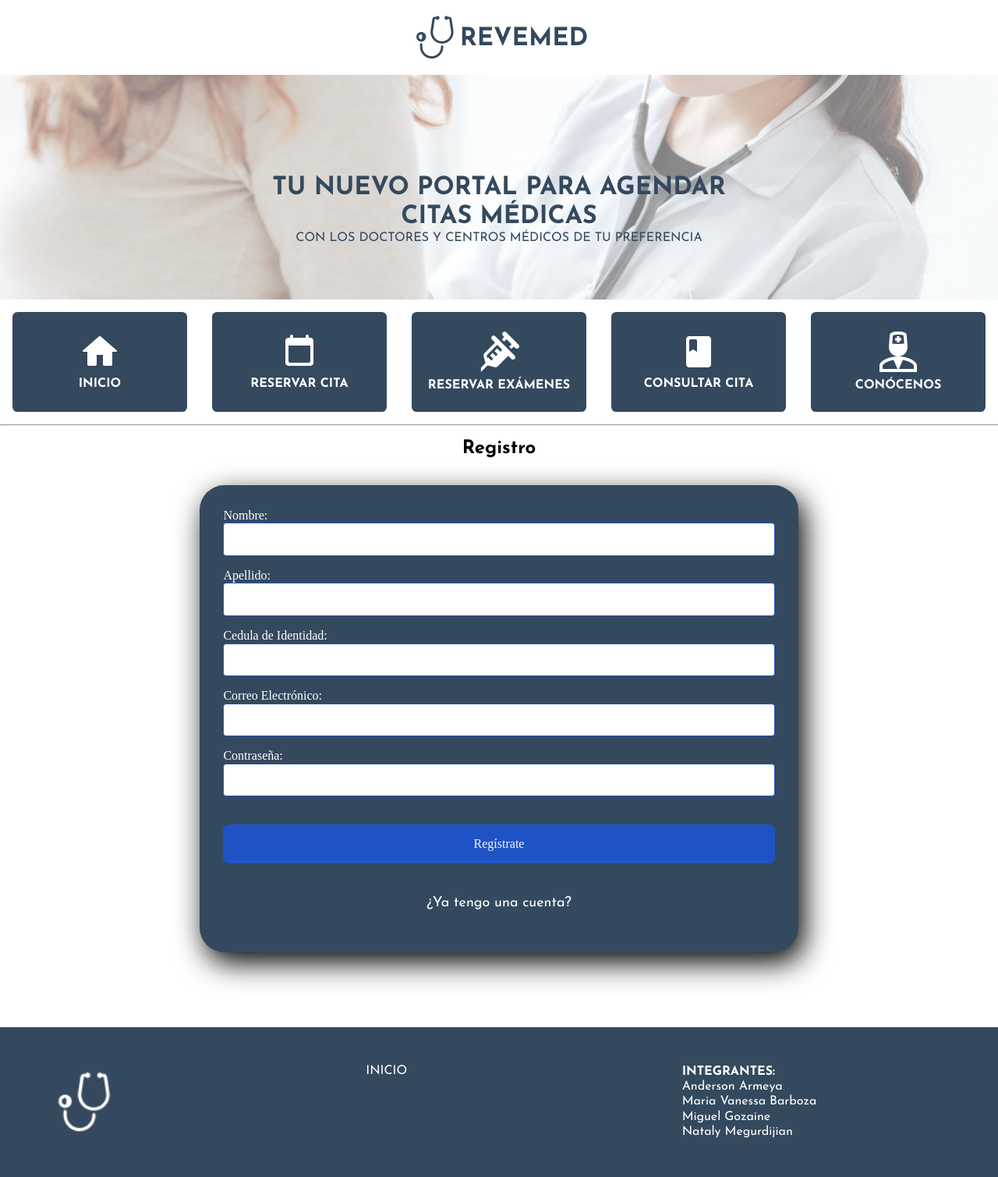
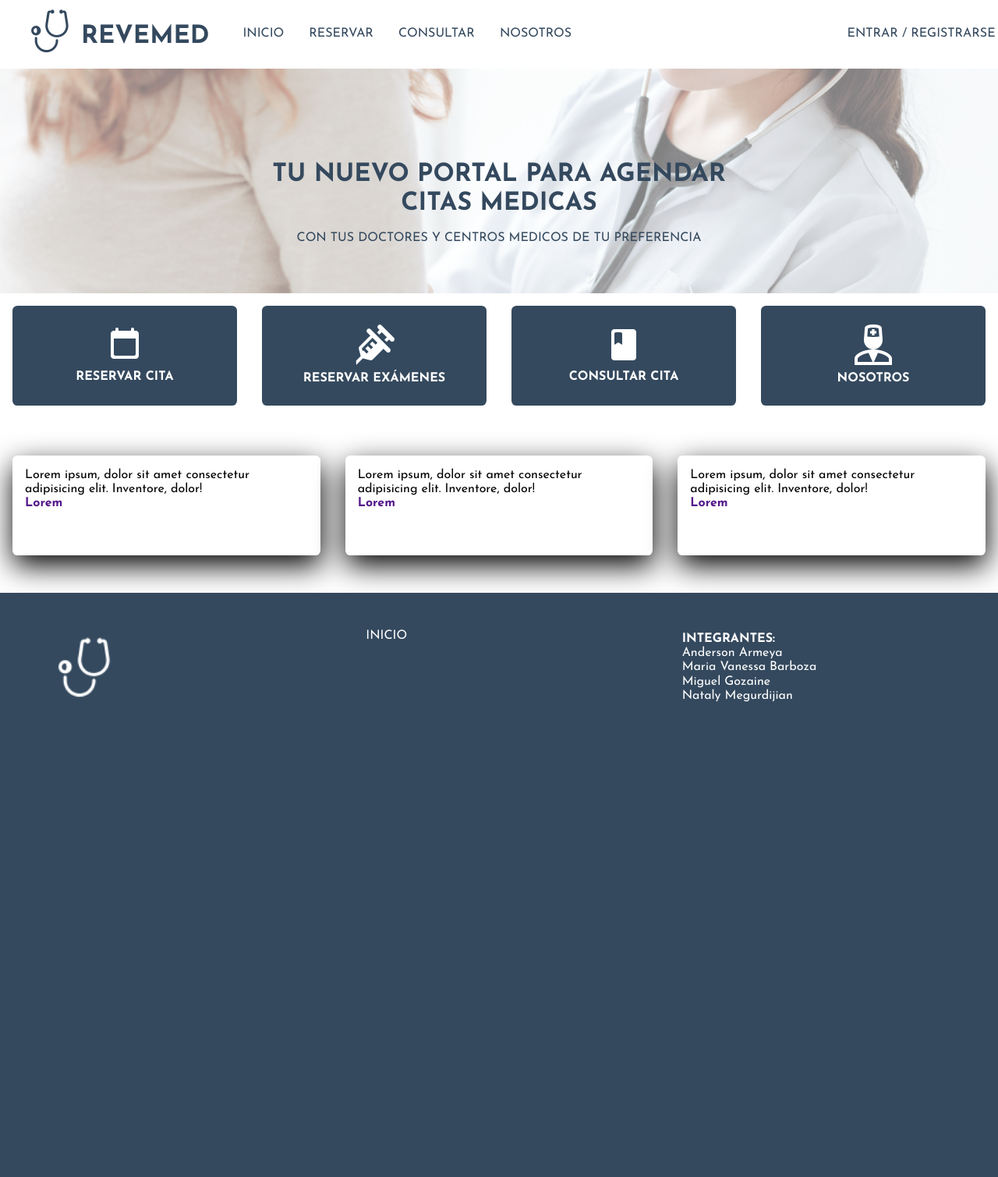
Before and after one commit to andyengit/medical-appointment, a PHP site: page /proyecto/ in a window 1280 px wide. Shown: the whole page at 78% size. After the commit the page ends 900 px from the top, so only its background shows below. Run offline with PHP 8.4, Linux system fonts and the light colour scheme; some libraries are stand-ins or nearby versions.

Commit message:
Introduciendo cambio de modulos, actualizacion del modulo de registro + Reservaciones. Creacion de inicio.php actualizacion del header. y cambio en estilos

```diff
--- /dev/null
+++ b/controllers/viewController.php
@@ -0,0 +1,14 @@
+<?php
+class viewController{
+    public function changeView(){
+        if(isset($_GET["go"])){
+            $change = $_GET["go"];
+        } else {
+            $change = "inicio";
+        }
+        $resultado = new viewModel();
+        include $resultado->changeViewModel($change);;
+    }
+}
+
+?>
--- a/index.php
+++ b/index.php
@@ -1,94 +1,12 @@
 <?php
 session_start();
-
+require_once "controllers/viewController.php";
+require_once "models/viewModel.php";
 require_once "VARS.php";
 require_once "view/head.php";
 
-if(isset($_SESSION["register"]) && $_SESSION["register"]) {
-    $register = true;
-    session_destroy();
-    $_SESSION = null;
-}
+$mvc = new viewController();
+$mvc->changeView();
+
+require_once "view/foot.php";
 ?>
-
-<!--CONTENIDO-->
-<hr>
-<section class="modulos">
-    <h2>Registro</h2>
-
-	<form method="POST" action="controllers/register.php" id="register-form">
-        <label for="name">Nombre:</label>
-        <input
-            class="data" type="text" id="name" name="name"
-            value="<?= isset($_SESSION['name']) ? $_SESSION['name'] : '' ?>"
-        >
-        <?php
-        if(isset($_SESSION["nameErr"])):?>
-            <strong class="alert_warning"><?= $_SESSION["nameErr"] ?></strong>
-        <?php
-        endif;
-        ?>
-
-        <label for="lastname">Apellido:</label>
-        <input
-            class="data" type="text" id="lastname" name="lastname"
-            value="<?= isset($_SESSION['lastName']) ? $_SESSION['lastName'] : '' ?>"
-        >
-        <?php
-        if(isset($_SESSION["lastNameErr"])):?>
-            <strong class="alert_warning"><?= $_SESSION["lastNameErr"] ?></strong>
-        <?php
-        endif;
-        ?>
-
-        <label for="CI">Cedula de Identidad:</label>
-        <input
-            class="data" type="text" id="CI" name="CI"
-            value="<?= isset($_SESSION['ci']) ? $_SESSION['ci'] : '' ?>"
-        >
-        <?php
-        if(isset($_SESSION["ciErr"])):?>
-            <strong class="alert_warning"><?= $_SESSION["ciErr"] ?></strong>
-        <?php
-        endif;
-        ?>
-
-
-        <label for="email">Correo Electrónico:</label>
-        <input
-            class="data" type="email" id="email" name="email"
-            value="<?= isset($_SESSION['email']) ? $_SESSION['email'] : '' ?>"
-        >
-        <?php
-        if(isset($_SESSION["emailErr"])):?>
-            <strong class="alert_warning"><?= $_SESSION["emailErr"] ?></strong>
-        <?php
-        endif;
-        ?>
-
-        <label for="password">Contraseña:</label>
-        <input class="data" type="password" id="password" name="password">
-        <?php
-        if(isset($_SESSION["passwordErr"])):?>
-            <strong class="alert_warning"><?= $_SESSION["passwordErr"] ?></strong>
-        <?php
-        endif;
-        ?>
-
-        <input class="botons" type="submit" value="Regístrate">
-
-        <p><a href="#">¿Ya tengo una cuenta?</a></p>
-
-        <?php
-        if(isset($register) && $register):?>
-            <strong class="alert_success">Registro completado correctamente.</strong>
-        <?php
-            endif;
-        ?>
-    </form>
-
-
-
-</section>
-
-<?php require_once "view/foot.php";
--- /dev/null
+++ b/models/viewModel.php
@@ -0,0 +1,14 @@
+<?php
+require_once "VARS.php";
+class viewModel{
+    public function changeViewModel($link){
+        if($link == "nosotros" || $link == "examenes" || $link == "reservar" || $link =="resultados" || $link == "registro"){
+            $modulo = "view/modulos/". $link .".php";
+        } else if($link == "inicio"){
+            $modulo = "view/modulos/inicio.php";
+        }
+        return $modulo;
+    }
+}
+
+?>
--- a/view/css/styles.css
+++ b/view/css/styles.css
@@ -2,21 +2,24 @@
 						COLORES
 --------------------------------------------------/
 #34495E AZUL PRINCIPAL
-
-
-
-*//*------------------------------------------------/
+--------------------------------------------------/
 						FUENTES
 --------------------------------------------------*/
-
+@font-face{
+	font-family: "Josefin Sans";
+	src: url(http://localhost/proyecto/view/css/JosefinSans-VariableFont_wght.ttf) format('truetype');
+}
+/*------------------------------------------------/
+						GENERAL
+--------------------------------------------------*/
 * {
 	margin:0;
 	padding:0;
 	box-sizing:border-box;
 }
 
-a,b,p, h1,h2,h3{
-	font-family: "Josefin Sans";
+a,b,p,h1,h2,h3,li{
+	font-family: "Josefin Sans",sans-serif;
 	text-decoration: none;
 }
 
@@ -26,52 +29,83 @@ h4 {
 	font-size:20px;
 	text-align:center;
 }
-
-@font-face{
-	font-family: "Josefin Sans";
-	src: url(http://localhost/proyecto/view/css/JosefinSans-VariableFont_wght.ttf) format('truetype');
-}
-
 table {
 	display: block;
 }
 table tr{
 	border-top: 1px solid;
 }
-/*---------------------------------------------------
-				HEADER
------------------------------------------------------*/
+/* --------------------------------------------------
+					HEADER
+-------------------------------------------------- */
 
-.header {
-	display: flex;
-	justify-content: center;
-	width: 100%;
-	height: 4rem;
-	margin-top: 1rem;
-}
-
-.header span{
-	width: 1rem;
-	padding-right: 4rem;
-}
-
-.header h1{
-	display: flex;
-	font-family: "Josefin Sans", sans-serif;
-	color: #34495E;
-	margin-top: 1rem;
-}
-/*---------------------------------------------------
-				NOITCIAS
------------------------------------------------------*/
-.noticia .contenedor{
-	margin-top: 1rem;
-    position: relative;
-    display: inline-block;
-    text-align: center;
+.header{
+	position: relative;
+	display: grid;
+	grid-template-columns: 1.5fr 4fr 1fr;
+	padding-top: .5rem;
+	width: 100vw;
 	overflow: hidden;
 }
 
+.header .logo{
+	position: relative;
+	display: flex;
+	margin-left: 2rem;
+}
+
+.logo h1{
+	display: flex;
+	color: #34495E;
+	font-family: "Josefin Sans";
+	margin-left: .5rem;
+}
+.divi {
+	margin-top: 10px;
+}
+.divi ul{
+	display: flex;
+}
+.divi ul li{
+	padding: 1rem;
+	list-style: none;
+}
+.divi ul li a{
+	color: #34495E;
+}
+.cuenta{
+	display: flex;
+	position:relative;
+	margin: auto;
+	margin-top: 10px;
+}
+.cuenta a{
+	margin-top: 1rem;
+	color: #34495E;
+
+}
+/*---------------------------------------------------
+				MODULOS
+-----------------------------------------------------*/
+.body {
+	display: flex;
+	margin-top: 2rem;
+	margin-bottom: 2rem;
+}
+.body>.cont{
+	justify-content: center;
+	margin: auto;
+}
+/*---------------------------------------------------
+				inicio.php
+-----------------------------------------------------*/
+/*------- NOTICIAS-------------*/
+.noticia .contenedor{
+    position: relative;
+    text-align: center;
+	width: 100vw;
+	overflow: hidden;
+}
 
 .noticia .contenedor-text{
     position: absolute;
@@ -89,6 +123,7 @@ table tr{
 	font-size: 2rem;
 }
 .contenedor-text p{
+	margin-top: 1rem;
 	font-size: 1rem;
 }
 .noticia .contenedor img{
@@ -97,10 +132,7 @@ table tr{
 	object-fit: cover;
 	opacity: 0.5;
 }
-
-/*---------------------------------------------------
-				NAV MENU
------------------------------------------------------*/
+/*------- NAV-MENU -------------*/
 
 .nav-menu{
 	display: flex;
@@ -109,7 +141,7 @@ table tr{
 	max-width: 80rem;
 	margin: auto;
 }
-.nav-menu div{
+.nav-sel{
 	display: flex;
 	flex-direction: column;
 	background-color: #34495E;
@@ -141,17 +173,34 @@ table tr{
 	padding-top: 0.5rem;
 	text-align: center;
 }
-/*---------------------------------------------------
-				MODULOS
------------------------------------------------------*/
 hr{
 	color:black;
 	size: 3;
 	width: 100%;
 }
+/*INFORMACIONES*/
+.info-flex {
+	display: flex;
+	flex-wrap: wrap;
+	border-radius: 1rem;
+	max-width: 80rem;
+	margin: auto;
+}
+.info-flex .info{
+	display: flex;
+	flex-direction: column;
+	background-color: white;
+	flex: 1 1 8rem;
+	height: 8rem;
+	margin: 1rem;
+	padding: 1rem;
+	border-radius: 0.4rem;
+	box-shadow:1px 13px 37px #000;
+}
 
-
-
+/*---------------------------------------------------
+				registro.php
+-----------------------------------------------------*/
 .modulos h2 {
 	margin-top: 1rem;
 	text-align: center;
@@ -211,6 +260,16 @@ hr{
 /*---------------------------------------------------
 				CAMPOS
 -----------------------------------------------------*/
+.res-p{
+	padding-top: 12px;
+}
+.res-p:first-child{
+	padding-top: 9px;
+}
+.res-o{
+	margin-top: 5px;
+	margin-right: 5px;
+}
 
 .data {
 	font-family: "Josefin sans";
--- a/view/foot.php
+++ b/view/foot.php
@@ -1,3 +1,4 @@
+</div></section>
 <footer>
 	<div class="footer-img">
 		<img src="view/img/estetos.png" alt="">
--- a/view/head.php
+++ b/view/head.php
@@ -6,40 +6,32 @@
             <?php include_once($PATH."/view/img/estetos.png")?>
         </style>
         <style rel="stylesheet" type="text/css">
-            <?php include_once($PATH."/view/css/styles.css")?>
+            <?php include_once($PATH."/view/css/normalize.css")?>
         </style>
 		<style rel="stylesheet" type="text/css">
-            <?php include_once($PATH."/view/css/normalize.css")?>
+            <?php include_once($PATH."/view/css/styles.css")?>
         </style>
 		<link href='http://fonts.googleapis.com/css?family=Lato&subset=latin,latin-ext' rel='stylesheet' type='text/css'>
 		<script src="https://kit.fontawesome.com/28d6ce3668.js" crossorigin="anonymous"></script>
 	</head>
     <body>
         <header>
-            <main class="body">
             <!--HEADER-->
             <div class="header">
+                <div class="logo">
                         <span><img src="http://localhost/proyecto/view/img/icon.png" alt="REVEMED"></span>
                         <h1>REVEMED</h1>
                 </div>
-                <!--NOTICIAS-->
-                <section class="noticia">
-                    <div class="sombra"></div>
-                    <div class="contenedor">
-                        <img src="http://localhost/proyecto/view/img/noticia.jpg" />
-                        <div class="contenedor-text">
-                            <b>TU NUEVO PORTAL PARA AGENDAR CITAS MÉDICAS</b>
-                            <p>CON LOS DOCTORES Y CENTROS MÉDICOS DE TU PREFERENCIA</p>
+                <div class="divi">
+                    <ul>
+                        <li><a href="index.php">INICIO</a></li>
+                        <li><a href="index.php?go=reservar">RESERVAR</a></li>
+                        <li><a href="index.php?go=resultados">CONSULTAR</a></li>
+                        <li><a href="#">NOSOTROS</a></li>
+                    </ul>
+                </div>
+                <div class="cuenta">
+                        <a href="index.php?go=registro">ENTRAR / REGISTRARSE</a>
                 </div>
             </div>
-                </section>
-                <!--NAVEGACION-->
-                <section class="nav-menu">
-                    <div class="nav-sel"><a href="index.php"><span><img src="http://localhost/proyecto/view/img/casa.png"></span><b>INICIO</b></a></div>
-                    <div class="nav-sel"><a href="index.php?go=reservar"><span><img src="http://localhost/proyecto/view/img/Calendario.png"></span><b>RESERVAR CITA</b></a></div>
-                    <div class="nav-sel"><a href="index.php?go=examenes"><span><img src="http://localhost/proyecto/view/img/jeringa.png"></span><b>RESERVAR EXÁMENES</b></a></div>
-                    <div class="nav-sel"><a href="view/modulos/resultados.php"><span><img src="http://localhost/proyecto/view/img/libro.png" ></span><b>CONSULTAR CITA</b></a></div>
-                    <div class="nav-sel"><a href="#"><span><img src="http://localhost/proyecto/view/img/doc.png"></span><b>CONÓCENOS</b></a></div>
-                </section>
-            </main>
         </header>
--- a/view/modulos/examenes.php
+++ b/view/modulos/examenes.php
@@ -1,3 +1,5 @@
+<section class="body">
+            <div class="cont">
 <div>
 	<h2>Reserva tu examen medico</h2>
 </div>
--- /dev/null
+++ b/view/modulos/inicio.php
@@ -0,0 +1,43 @@
+            <!--NOTICIAS-->
+            <section class="noticia">
+                <div class="contenedor">
+                    <img src="http://localhost/proyecto/view/img/noticia.jpg" />
+                    <div class="contenedor-text">
+                        <b>TU NUEVO PORTAL PARA AGENDAR CITAS MEDICAS</b>
+                        <p>CON TUS DOCTORES Y CENTROS MEDICOS DE TU PREFERENCIA</p>
+                    </div>
+                </div>
+            </section>
+
+            <!--NAVEGACION-->
+            <section class="nav-menu" >
+                <div class="nav-sel"><a href="index.php?go=reservar"><span><img src="http://localhost/proyecto/view/img/Calendario.png"></span><b>RESERVAR CITA</b></a></div>
+                <div class="nav-sel"><a href="index.php?go=examenes"><span><img src="http://localhost/proyecto/view/img/jeringa.png" alt=""></span><b>RESERVAR EXÁMENES</b></a></div>
+                <div class="nav-sel"><a href="index.php?go=resultados"><span><img src="http://localhost/proyecto/view/img/libro.png" alt=""></span><b>CONSULTAR CITA</b></a></div>
+                <div class="nav-sel"><a href="index.php?go=nosotros"><span><img src="http://localhost/proyecto/view/img/doc.png" alt=""></span><b>NOSOTROS</b></a></div>
+            </section>
+            <section class="body">
+            <div class="cont">
+                <div class="info-flex">
+                <div class="info">
+                    <span>
+                        <img src="" alt="">
+                        <p>Lorem ipsum, dolor sit amet consectetur adipisicing elit. Inventore, dolor!</p>
+                        <a href=""><b>Lorem</b></a>
+                    </span>
+                </div>
+                <div class="info">
+                    <span>
+                        <img src="" alt="">
+                        <p>Lorem ipsum, dolor sit amet consectetur adipisicing elit. Inventore, dolor!</p>
+                        <a href=""><b>Lorem</b></a>
+                    </span>
+                </div>
+                <div class="info">
+                    <span>
+                        <img src="" alt="">
+                        <p>Lorem ipsum, dolor sit amet consectetur adipisicing elit. Inventore, dolor!</p>
+                        <a href=""><b>Lorem</b></a>
+                    </span>
+                </div>
+            </div>
--- a/view/modulos/nosotros.php
+++ b/view/modulos/nosotros.php
@@ -1 +1,3 @@
+<section class="body">
+            <div class="cont">
 <h2> PAGINA DE NOSOTROS</h2>
```
Also changed, not shown: view/modulos/registro.php (added, +87 -0 lines), view/modulos/reservar.php (+16 -14 lines), view/modulos/resultados.php (+5 -6 lines). Lines whose indentation alone changed are shown as unchanged.
